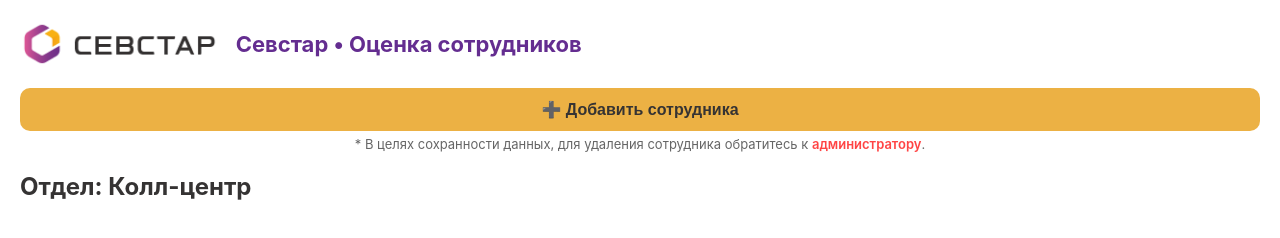
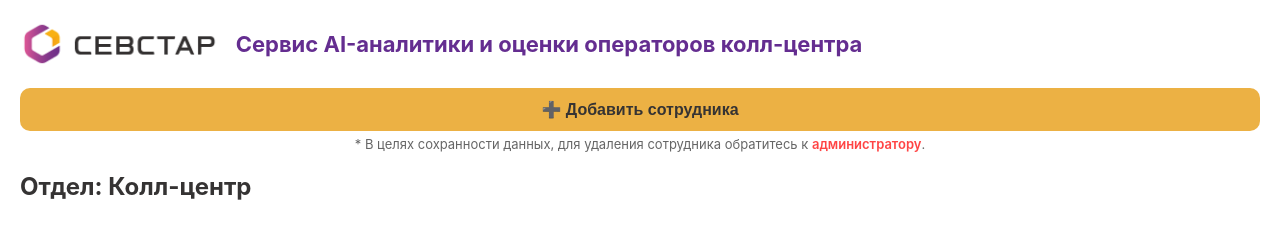
Before and after one commit to artemprudnikov22/kc-evaluation, a plain HTML site: page index.html in a window 1280 px wide. Drawn offline with Linux system fonts and the light colour scheme; no server answers.

Commit message:
UPD 15/15(2).html

```diff
--- a/index.html
+++ b/index.html
@@ -256,7 +256,7 @@ margin: 0 auto 15px;
 
 <div class="header">
 <img src="logo.png">
-<div class="department-title">Севстар • Оценка сотрудников</div>
+<div class="department-title">Сервис AI-аналитики и оценки операторов колл-центра</div>
 </div>
 
 <button class="add-employee-btn" onclick="openAddEmployeeModal()">➕ Добавить сотрудника</button>
```
